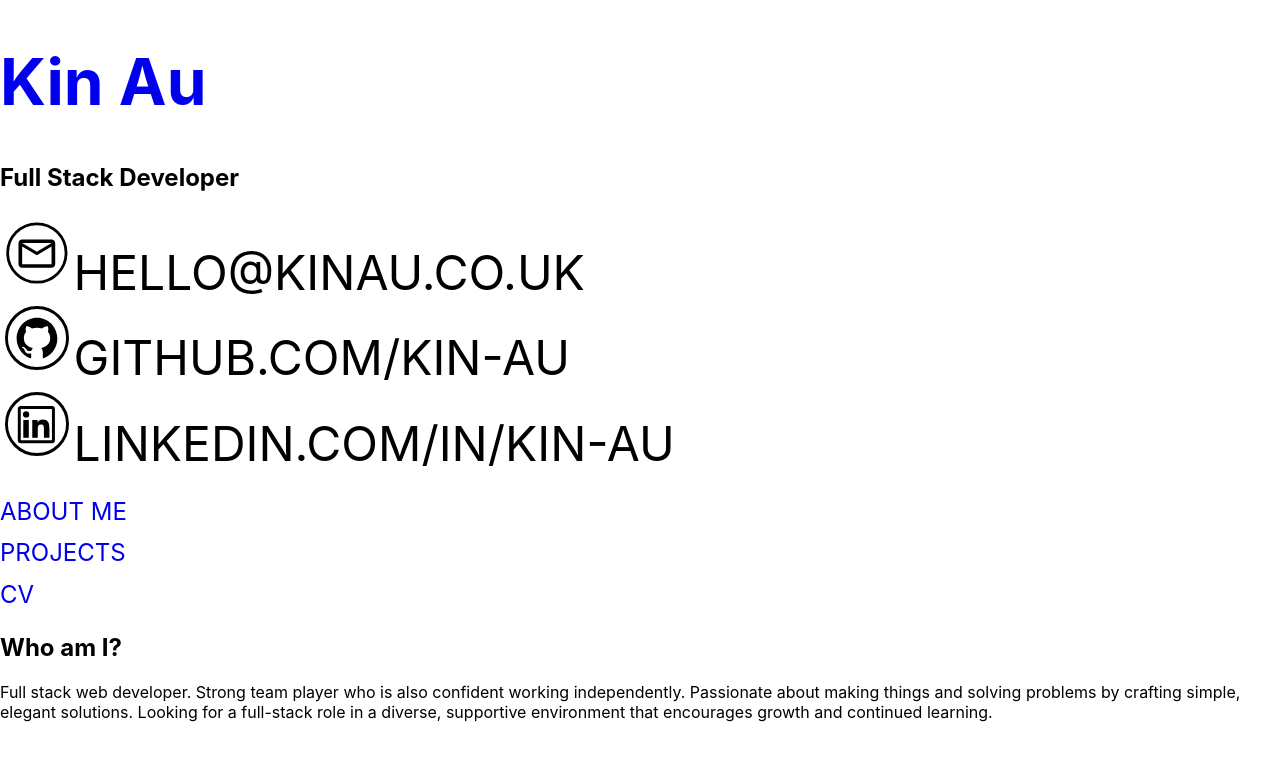
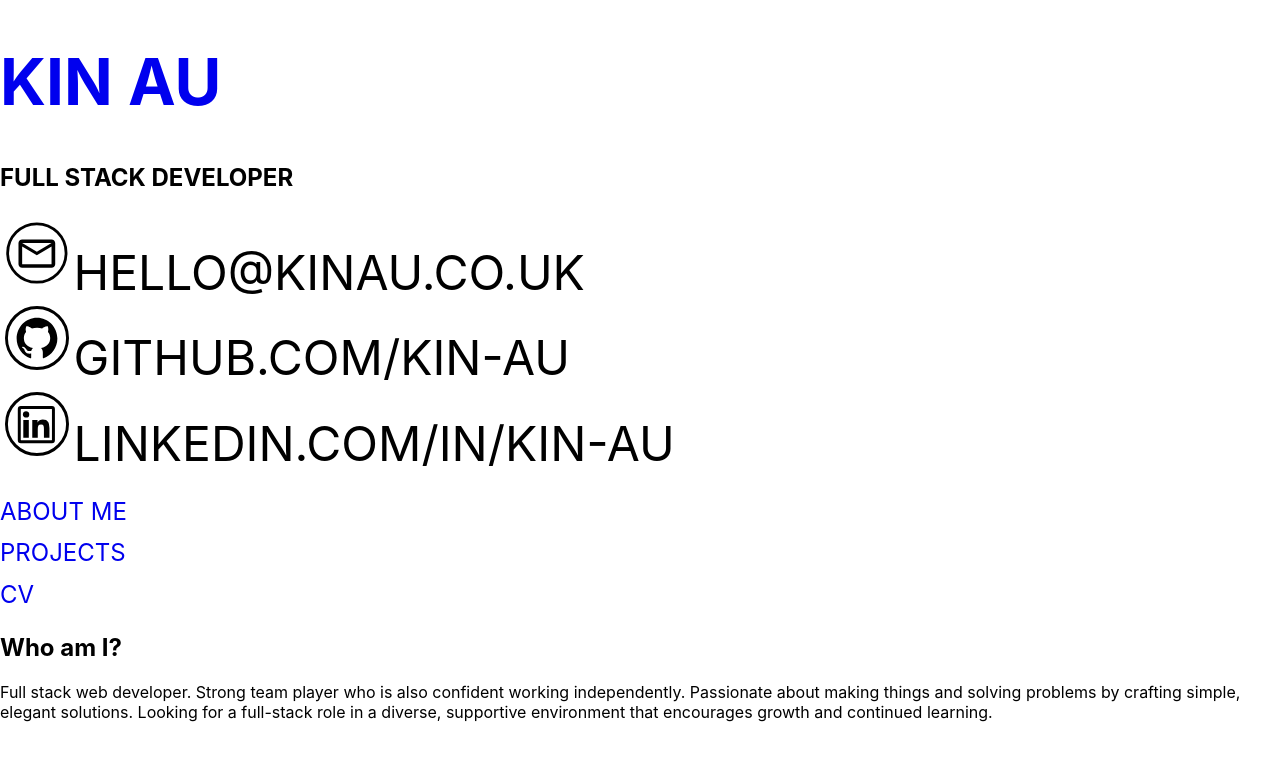
Before and after one commit to kin-au/kinau-website, a React (Create React App) app: page / in a window 1280 px wide. Shown: the top 760 px of the page. Built offline with nearby package versions, Linux system fonts and the light colour scheme.

Commit message:
change header styling, uppercase and link color

```diff
--- a/src/components/Header/Header.style.js
+++ b/src/components/Header/Header.style.js
@@ -1,12 +1,18 @@
 import styled from "styled-components";
 
 const Header = styled.header`
+  text-transform: uppercase;
+
   h1 {
     font-size: 4rem;
   }
 
   a {
     text-decoration: none;
+  }
+
+  a:visited {
+    color: #15416b;
   }
 
   h3 {
```
